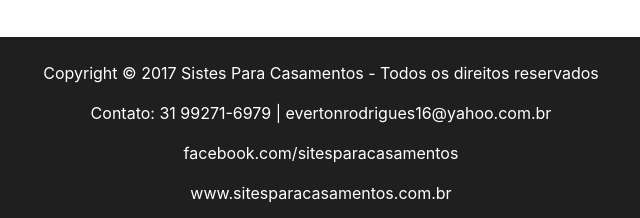
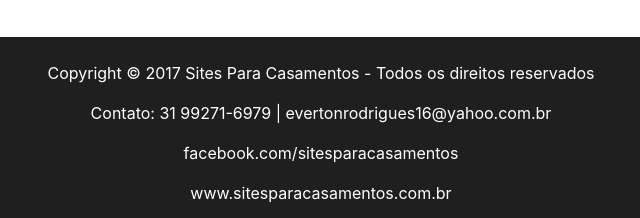
Before and after one commit to evertonrodrigues16/evertonrodrigues16.github.io, a plain HTML site: page nossos-momentos.html in a window 1280 px wide. Shown: the part 1294-1512 px from the top of the page, 319-959 px from the left. Drawn offline with nearby package versions, Linux system fonts and the light colour scheme; files that its build step writes are made by us from their sources.

Commit message:
concertado rodape

```diff
--- a/nossos-momentos.html
+++ b/nossos-momentos.html
@@ -300,7 +300,7 @@
                 <div class="content">
                     <div class="row justify-content-center">
                         <div class="col-8 text-center">
-                            <p>Copyright © 2017 Sistes Para Casamentos - Todos os direitos reservados</p>
+                            <p>Copyright © 2017 Sites Para Casamentos - Todos os direitos reservados</p>
                             <p>Contato: 31 99271-6979 | evertonrodrigues16@yahoo.com.br</p>
                             <p>facebook.com/sitesparacasamentos</p>
                             <p>www.sitesparacasamentos.com.br</p>
```
Also changed, not shown: nossos-padrinhos.html (+1 -1 lines).
